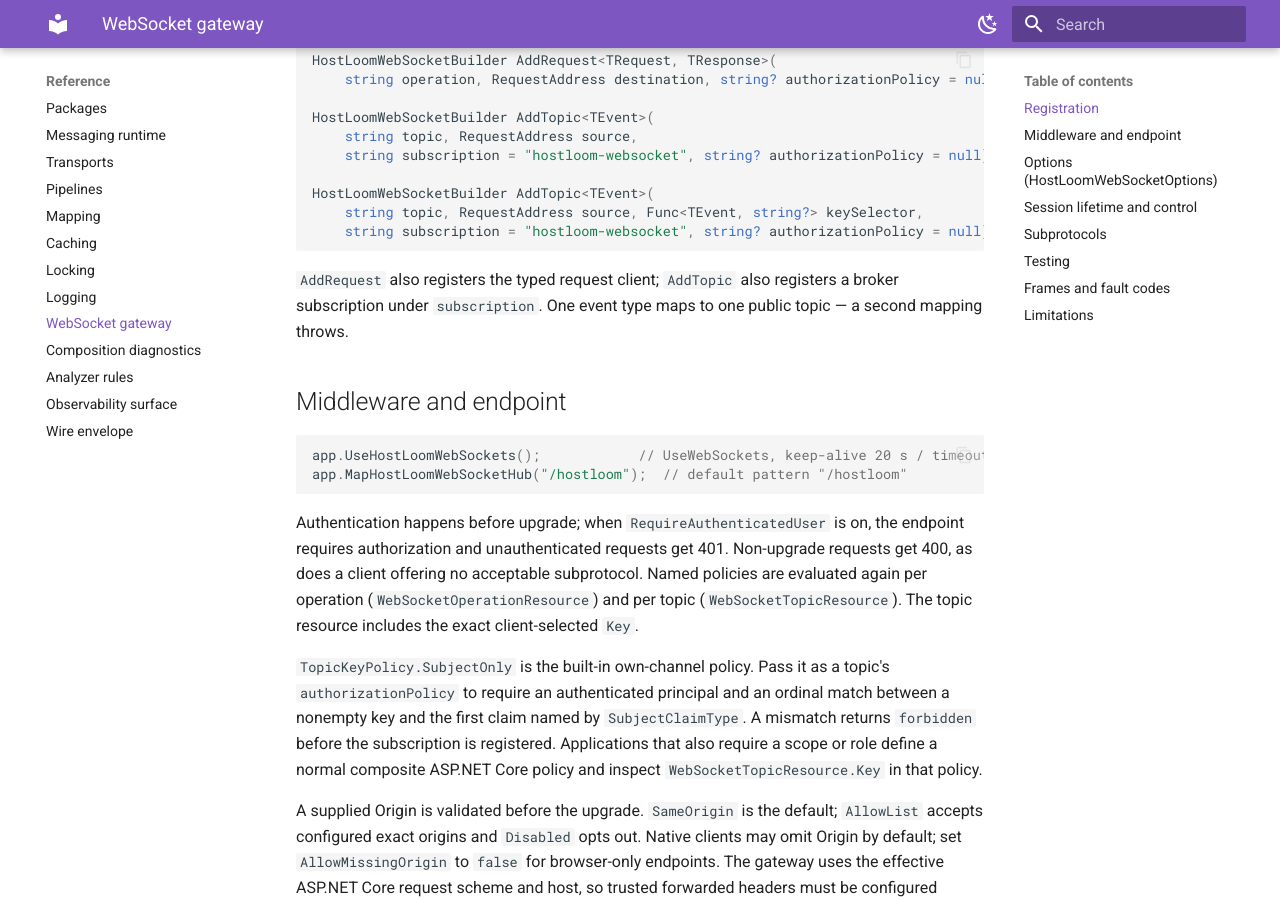
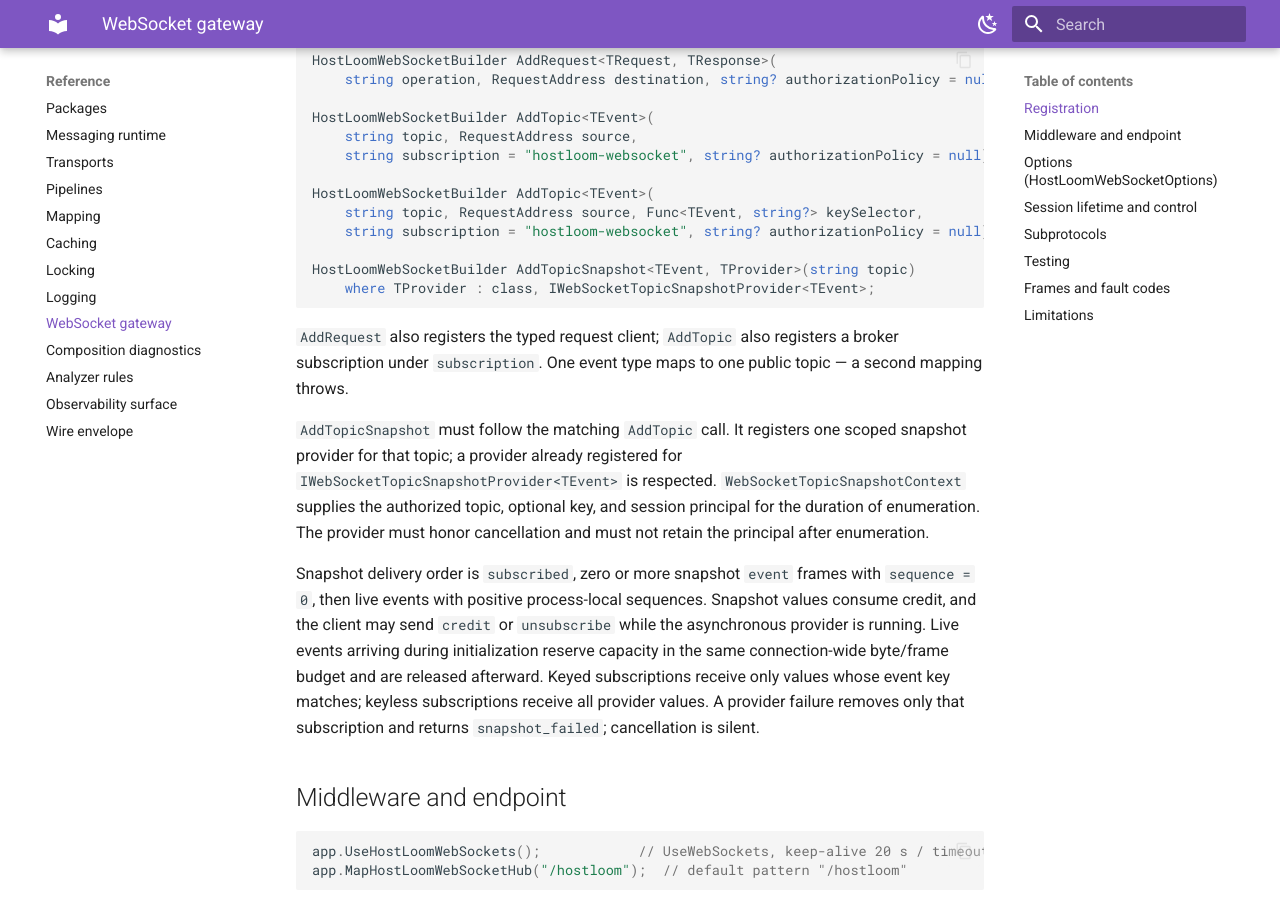
Before and after one commit to kidoz/hostloom, an MkDocs documentation site: the page built from docs/reference/websocket-gateway.md, in a window 1280 px wide and 900 px high, scrolled down 528 px. Built offline with MkDocs 1.6.1 and Material for MkDocs 9.7.7, drawn with Linux system fonts in a browser that asks for light colours; some of the changed text lies outside the part shown.

Commit message:
Document WebSocket topic snapshots on subscribe

````diff
--- a/docs/reference/websocket-gateway.md
+++ b/docs/reference/websocket-gateway.md
@@ -29,11 +29,28 @@ HostLoomWebSocketBuilder AddTopic<TEvent>(
 HostLoomWebSocketBuilder AddTopic<TEvent>(
     string topic, RequestAddress source, Func<TEvent, string?> keySelector,
     string subscription = "hostloom-websocket", string? authorizationPolicy = null);
+
+HostLoomWebSocketBuilder AddTopicSnapshot<TEvent, TProvider>(string topic)
+    where TProvider : class, IWebSocketTopicSnapshotProvider<TEvent>;
 ```
 
 `AddRequest` also registers the typed request client; `AddTopic` also
 registers a broker subscription under `subscription`. One event type maps
 to one public topic — a second mapping throws.
+
+`AddTopicSnapshot` must follow the matching `AddTopic` call. It registers one scoped snapshot
+provider for that topic; a provider already registered for
+`IWebSocketTopicSnapshotProvider<TEvent>` is respected. `WebSocketTopicSnapshotContext` supplies
+the authorized topic, optional key, and session principal for the duration of enumeration. The
+provider must honor cancellation and must not retain the principal after enumeration.
+
+Snapshot delivery order is `subscribed`, zero or more snapshot `event` frames with `sequence = 0`,
+then live events with positive process-local sequences. Snapshot values consume credit, and the
+client may send `credit` or `unsubscribe` while the asynchronous provider is running. Live events
+arriving during initialization reserve capacity in the same connection-wide byte/frame budget and
+are released afterward. Keyed subscriptions receive only values whose event key matches; keyless
+subscriptions receive all provider values. A provider failure removes only that subscription and
+returns `snapshot_failed`; cancellation is silent.
 
 ## Middleware and endpoint
 
@@ -141,7 +158,8 @@ It uses JSON v1 by default and accepts any `IWebSocketHubProtocol` in its constr
 
 `HubFaultCodes` string constants: `invalid_frame`, `invalid_payload`,
 `operation_not_found`, `topic_not_found`, `forbidden`, `request_timeout`,
-`request_failed`, `canceled`, `duplicate_stream`, `capacity_exceeded`.
+`request_failed`, `snapshot_failed`, `canceled`, `duplicate_stream`, `capacity_exceeded`.
+`snapshot_failed` reports a sanitized topic-snapshot provider failure.
 
 Remote fault *messages* are withheld from clients unless
 `IncludeRemoteFaultMessages` is enabled; the code `request_failed` is
````
Also changed, not shown: README.md (+4 -0 lines), src/HostLoom.AspNetCore.WebSockets/README.md (+38 -1 lines).
